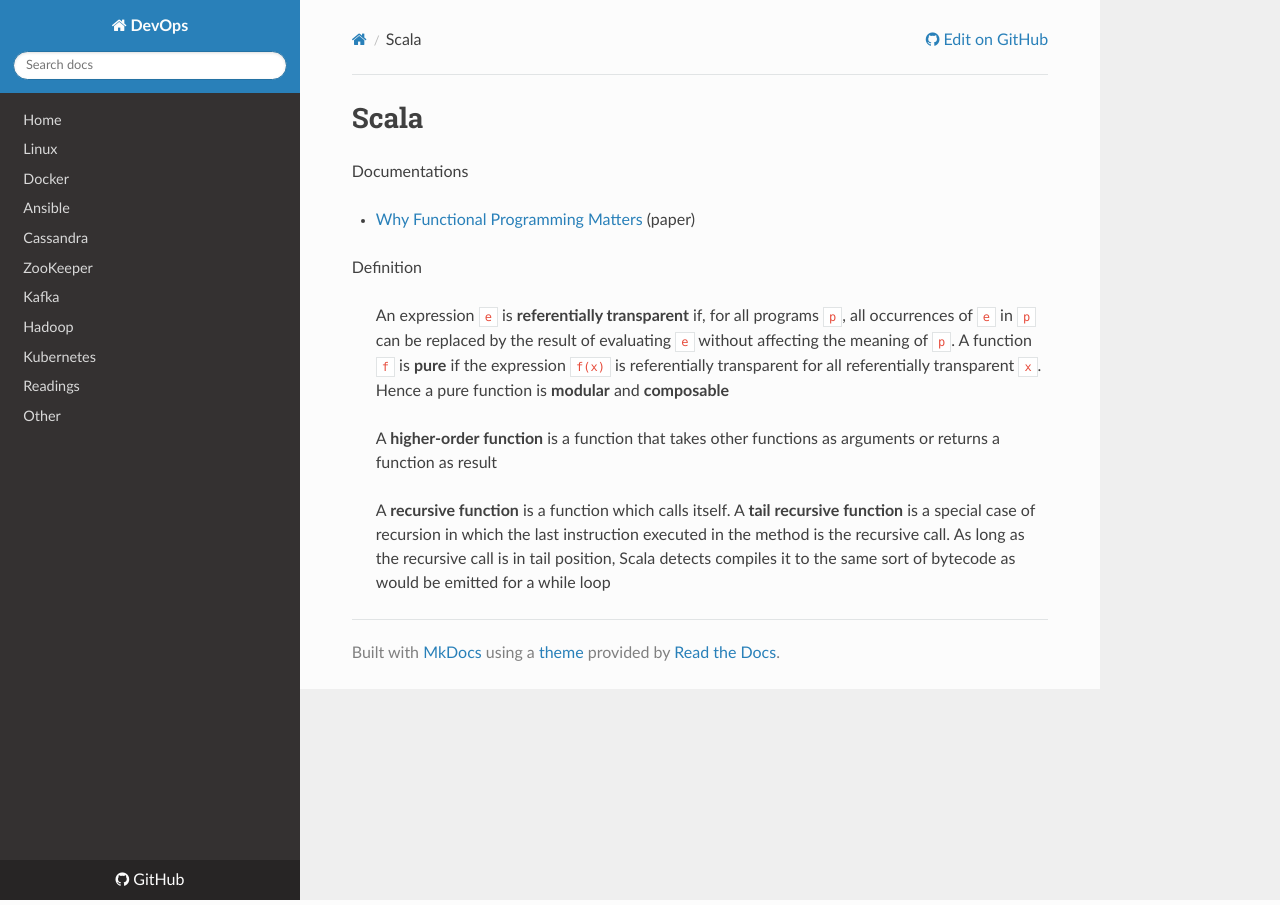
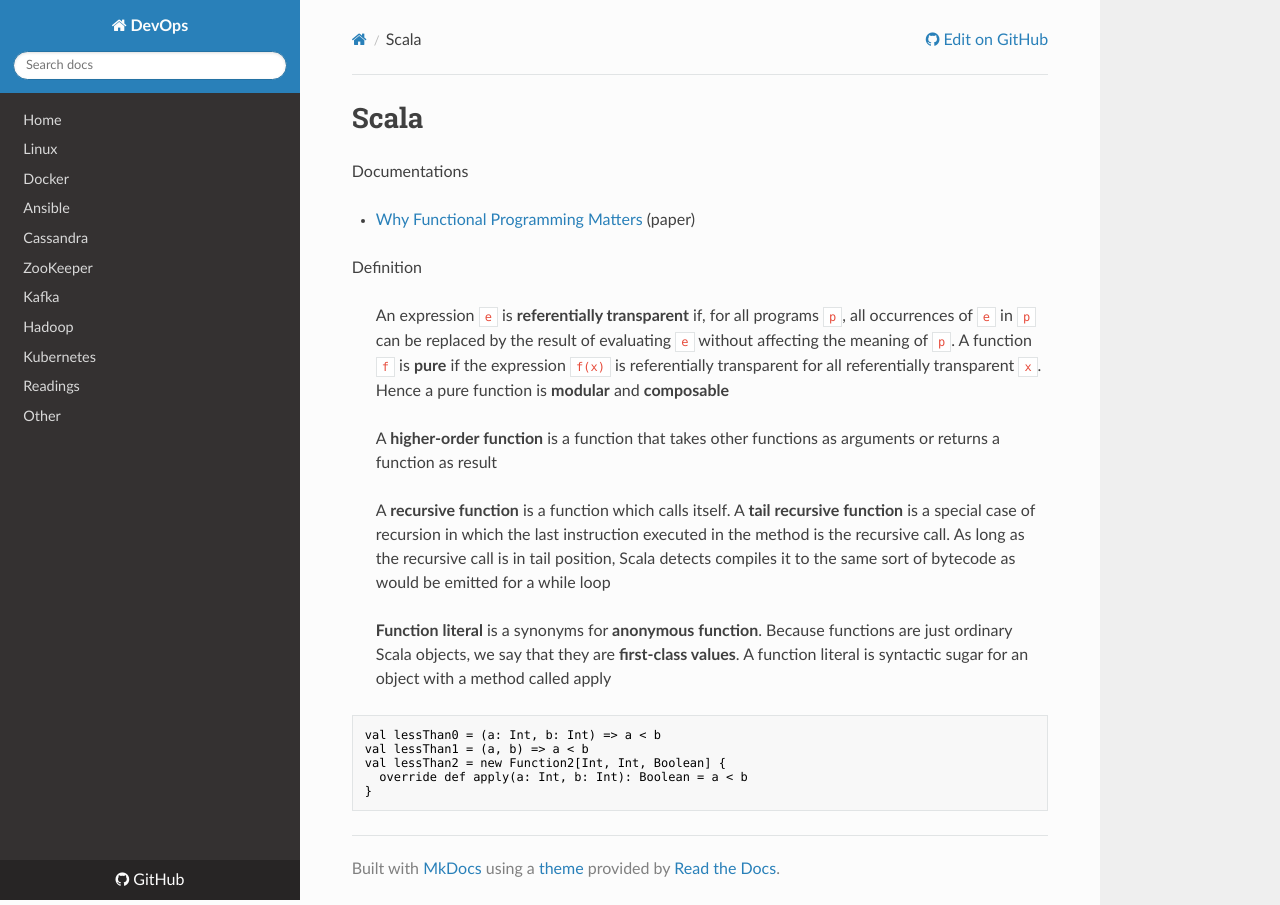
Before and after one commit to niqdev/devops, an MkDocs documentation site: the page built from docs/_scala.md, in a window 1280 px wide. Built offline with MkDocs 1.6.1, drawn with Linux system fonts in a browser that asks for light colours; nearby versions of some CDN libraries; old or Windows-style settings are respelled for this version of MkDocs.

Commit message:
scala: update docs

````diff
--- a/docs/_scala.md
+++ b/docs/_scala.md
@@ -16,3 +16,14 @@ Hence a pure function is **modular** and **composable**
 > A **recursive function** is a function which calls itself.
 A **tail recursive function** is a special case of recursion in which the last instruction executed in the method is the recursive call.
 As long as the recursive call is in tail position, Scala detects compiles it to the same sort of bytecode as would be emitted for a while loop
+
+> **Function literal** is a synonyms for **anonymous function**.
+Because functions are just ordinary Scala objects, we say that they are **first-class values**.
+A function literal is syntactic sugar for an object with a method called apply
+```scala
+val lessThan0 = (a: Int, b: Int) => a < b
+val lessThan1 = (a, b) => a < b
+val lessThan2 = new Function2[Int, Int, Boolean] {
+  override def apply(a: Int, b: Int): Boolean = a < b
+}
+```
````
